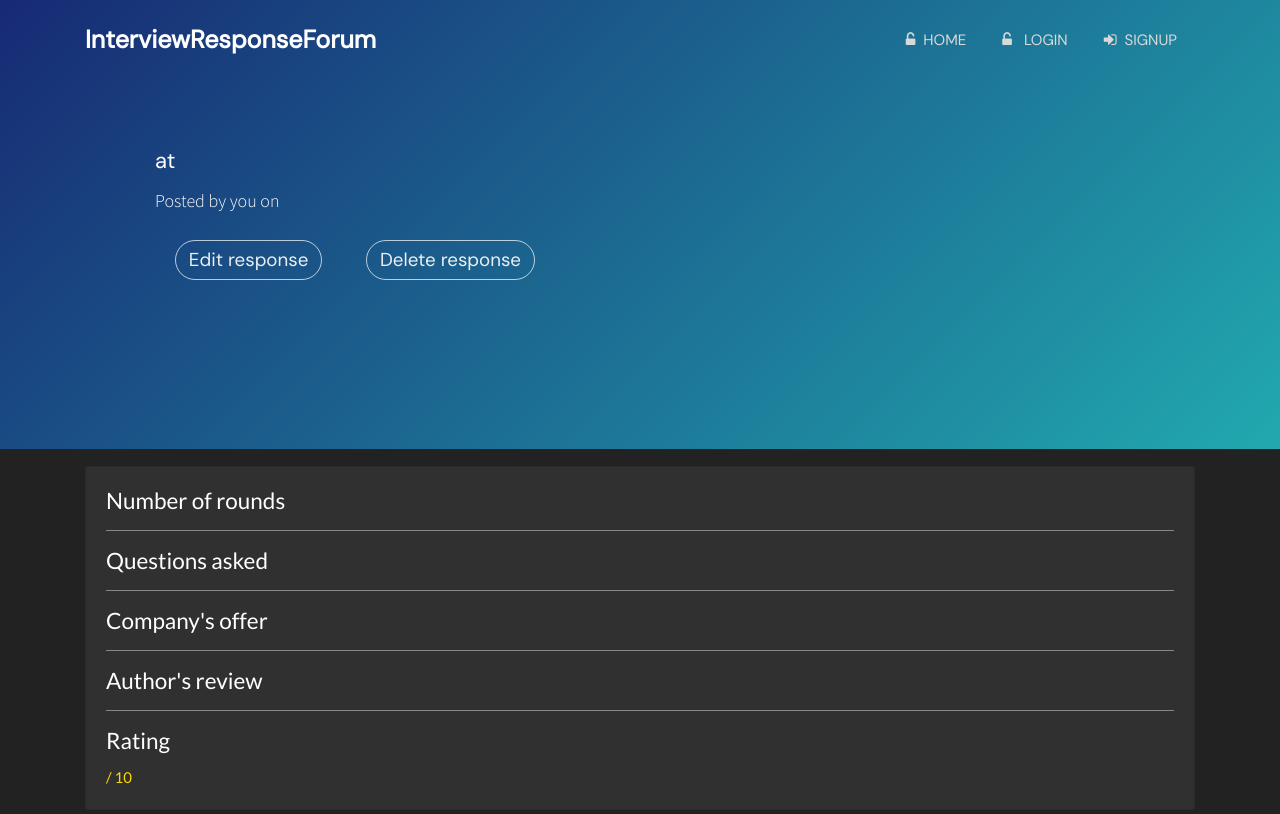
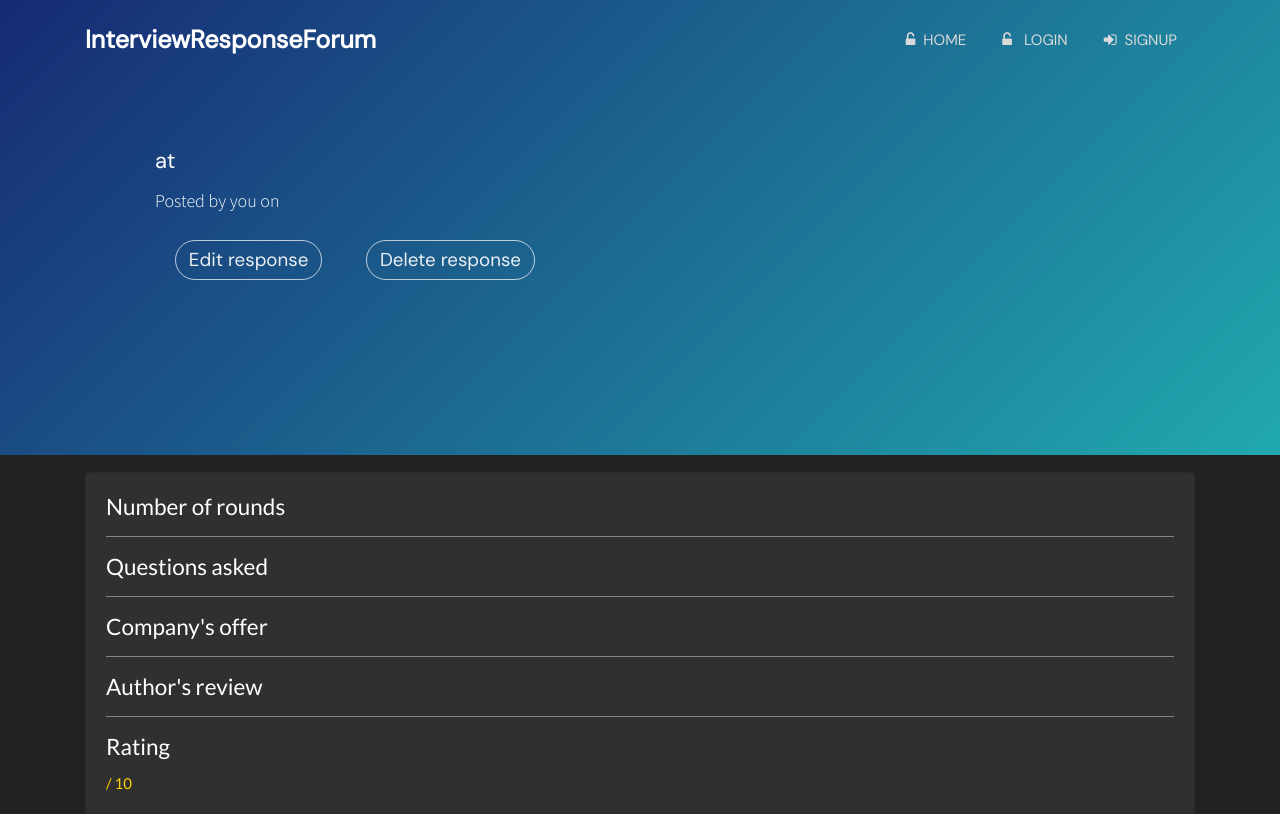
Before and after one commit to kumanik/InterviewResponseForum, a Django app: template responseForum/templates/responseForum/response.html in a window 1280 px wide. Shown: the top 814 px of the page. Run offline with Django 3.2, Linux system fonts and the light colour scheme; the template is opened without the code that fills it: values that come from a table or form of the project are taken from there, others are empty; some libraries are stand-ins or nearby versions; some web fonts are replaced.

Commit message:
Minor Fixes

```diff
--- a/responseForum/templates/responseForum/response.html
+++ b/responseForum/templates/responseForum/response.html
@@ -24,7 +24,7 @@
 </head>
 
 <body>
-    <div class="header-blue" style="color: rgb(255,255,255);font-family: 'DM Sans', sans-serif;height: 449px;">
+    <div class="header-blue" style="color: rgb(255,255,255);font-family: 'DM Sans', sans-serif;height: auto;">
         <nav class="navbar navbar-light navbar-expand-md navigation-clean">
             <div class="container"><a class="navbar-brand" href="" style="font-family: 'DM Sans', sans-serif;font-weight: 800;font-size: 25px;">InterviewResponseForum</a><button data-toggle="collapse" class="navbar-toggler" data-target="#navcol-1"><span class="sr-only">Toggle navigation</span><span class="navbar-toggler-icon"></span></button>
                 <div
```
